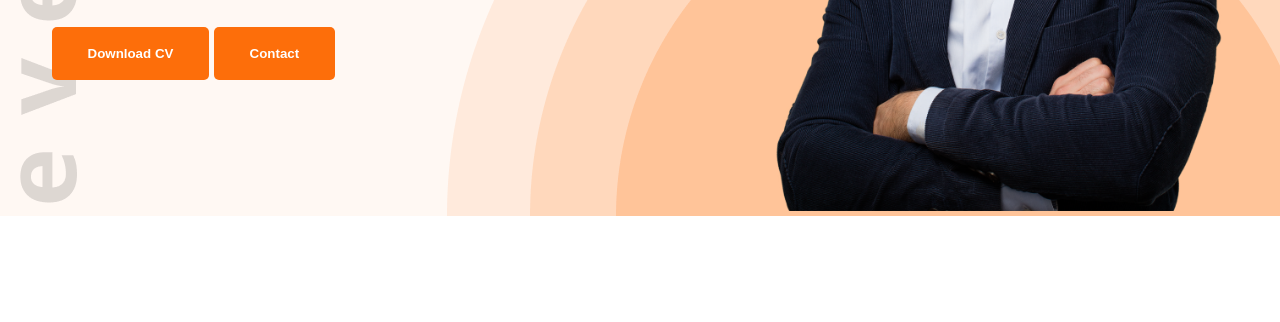
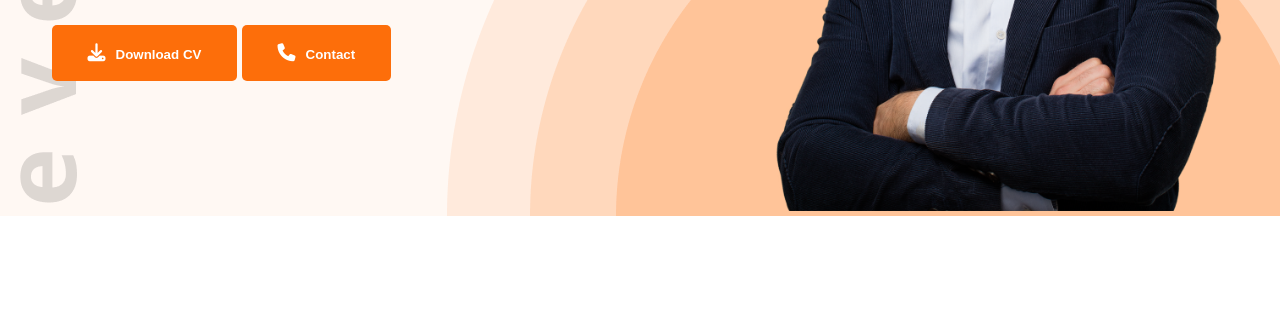
Before and after one commit to toaibrahim/developer-portfolio, a plain HTML site: page index.html in a window 1280 px wide. Shown: the part 478-800 px from the top of the page. Drawn offline with nearby package versions, Linux system fonts and the light colour scheme.

Commit message:
added icons

```diff
--- a/index.html
+++ b/index.html
@@ -8,6 +8,7 @@
     <link rel="preconnect" href="https://fonts.gstatic.com" crossorigin>
     <link href="https://fonts.googleapis.com/css2?family=Open+Sans:ital,wght@0,300..800;1,300..800&display=swap" rel="stylesheet">
     <link rel="stylesheet" href="styles/portfolio.css">
+    <script src="https://kit.fontawesome.com/e9d4d6b8db.js" crossorigin="anonymous"></script>
 </head>
 <body class="open-sans-extrabold">
     <header class="header secondary-bg">
@@ -26,8 +27,8 @@
                 <p class="banner-description section-description">
                     Shot what able cold new see hold.Friendly as an betrayed formerly he. Morning because as to society behaved moments.
                 </p>
-                <button class="btn-primary" type="button">Download CV</button>
-                <button class="btn-primary" type="button">Contact</button>
+                <button class="btn-primary" type="button"><i class="fa-solid fa-download"></i>Download CV</button>
+                <button class="btn-primary" type="button"><i class="fa-solid fa-phone"></i>Contact</button>
 
             </div>
             <div class="banner-img">
@@ -144,7 +145,7 @@ to any of the 1500+ FontAwesome 5 free icons available. Aenean commodo ligula eg
             </div>
             </div>
             <div class="resume-btn text-center">
-                <button class="btn-primary" type="button">Download CV</button>
+                <button class="btn-primary" type="button"><i class="fa-solid fa-download"></i>Download CV</button>
             </div>
          </section>
 
--- a/styles/portfolio.css
+++ b/styles/portfolio.css
@@ -260,3 +260,7 @@ textarea{
 form input[type='submit']{
     display: block;
 }
+.fa-download,.fa-phone{
+    margin-right: 10px;
+    font-size: 18px;
+}
```
